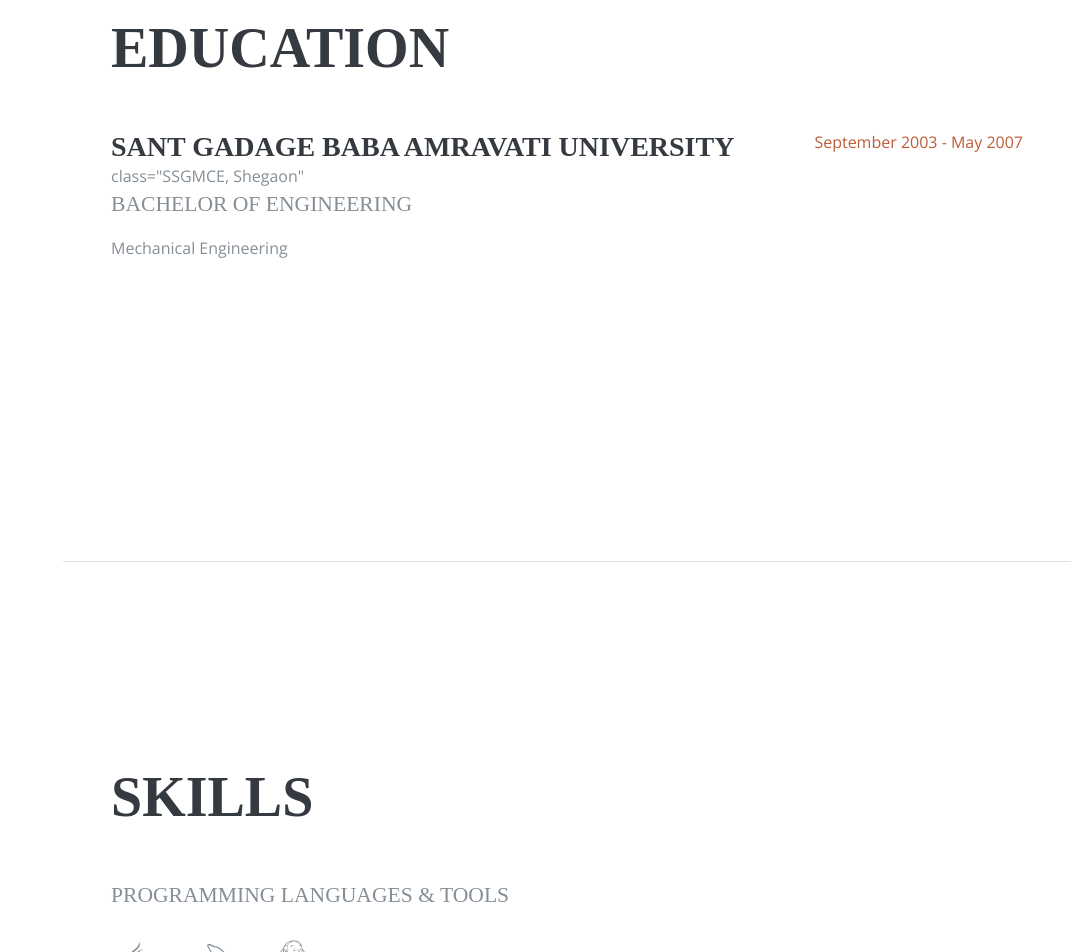
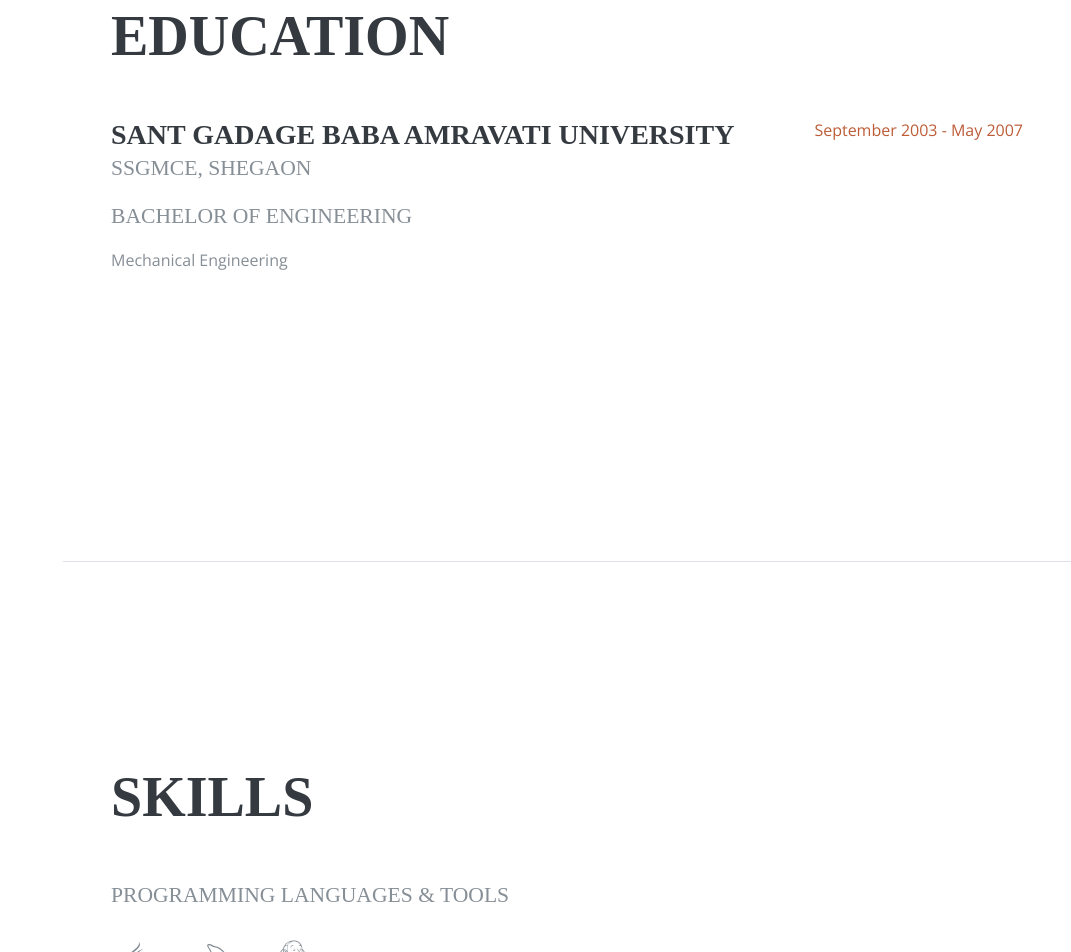
Before and after one commit to amitdalwe/amitdalwe.github.io, a plain HTML site: page index.html in a window 1280 px wide. Shown: the part 1838-2790 px from the top of the page, without its empty margins (209-1280 px from the left). Drawn offline with nearby package versions, Linux system fonts and the light colour scheme; a web font is replaced by a local one.

Commit message:
fixed subheading for college name

```diff
--- a/index.html
+++ b/index.html
@@ -146,7 +146,7 @@
           <div class="resume-item d-flex flex-column flex-md-row mb-5">
             <div class="resume-content mr-auto">
               <h3 class="mb-0">Sant Gadage Baba Amravati University</h3>
-              <div> class="SSGMCE, Shegaon"</div>
+              <div class="subheading mb-3">SSGMCE, Shegaon</div>
               <div class="subheading mb-3">Bachelor of Engineering</div>
               <div>Mechanical Engineering</div>
             </div>
```
